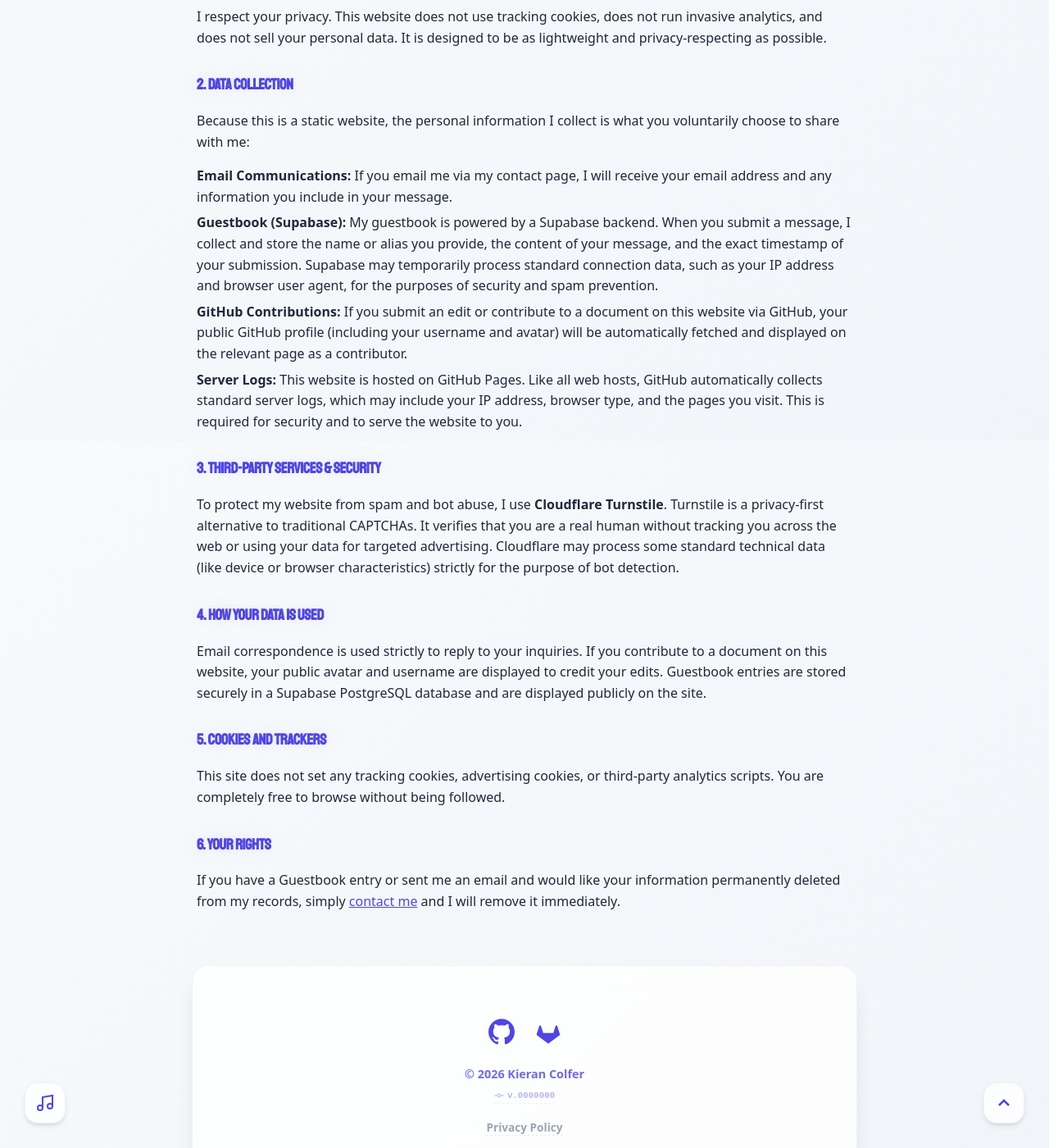
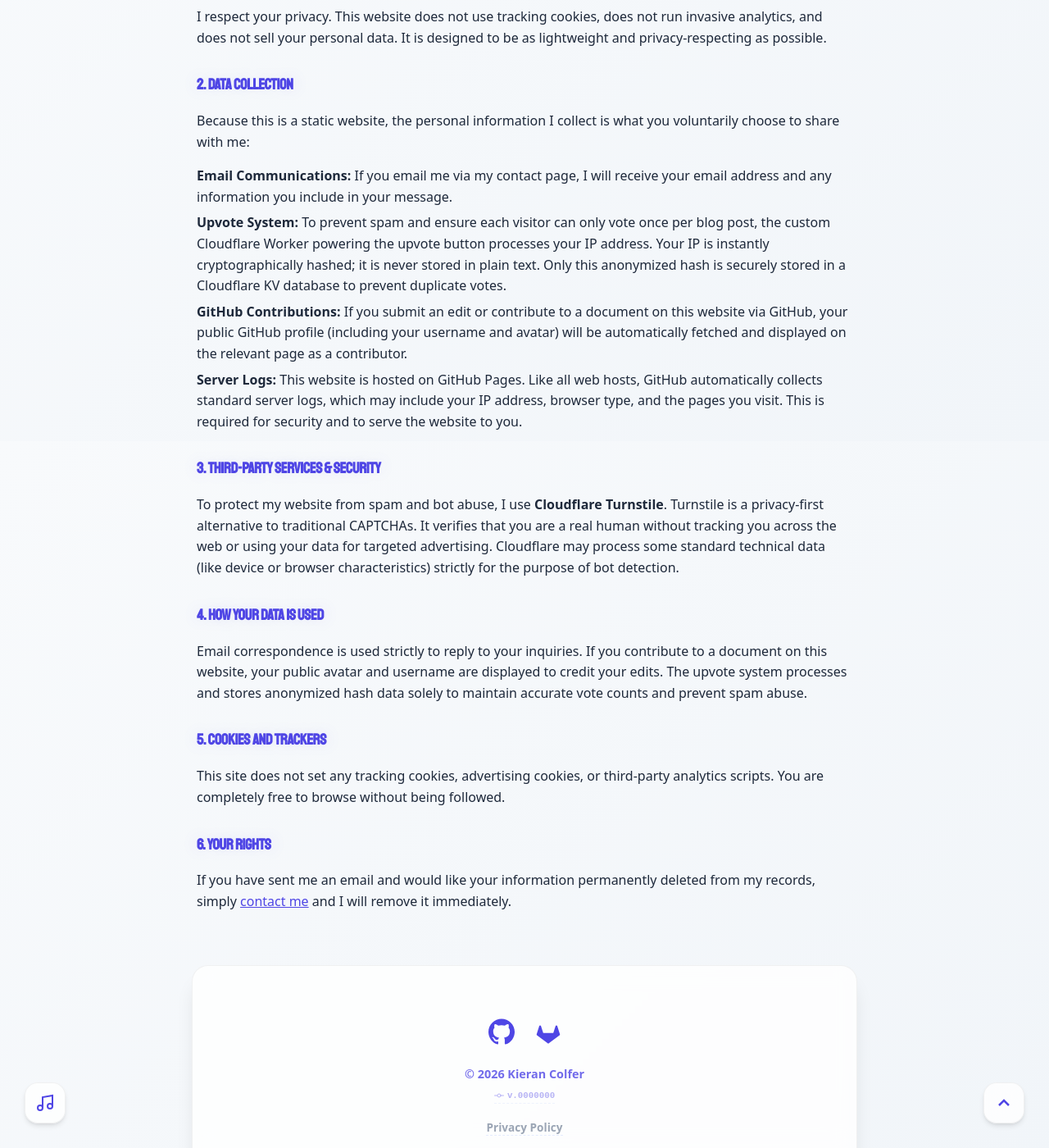
Before and after one commit to PASSK3YS/PASSK3YS.github.io, a Jekyll site: the page built from privacy.md, in a window 1280 px wide and 1400 px high, scrolled down 362 px. Shown: the whole window at 82% size. Built offline with Jekyll 4.4.1, drawn with Linux system fonts in a browser that asks for light colours; some web fonts are replaced; some of the changed text lies outside the part shown.

Commit message:
chore: uppdate privacy policy and update upvoting logic

```diff
--- a/privacy.md
+++ b/privacy.md
@@ -21,7 +21,7 @@
     <p>Because this is a static website, the personal information I collect is what you voluntarily choose to share with me:</p>
     <ul>
       <li><strong>Email Communications:</strong> If you email me via my contact page, I will receive your email address and any information you include in your message.</li>
-      <li><strong>Guestbook (Supabase):</strong> My guestbook is powered by a Supabase backend. When you submit a message, I collect and store the name or alias you provide, the content of your message, and the exact timestamp of your submission. Supabase may temporarily process standard connection data, such as your IP address and browser user agent, for the purposes of security and spam prevention.</li>
+      <li><strong>Upvote System:</strong> To prevent spam and ensure each visitor can only vote once per blog post, the custom Cloudflare Worker powering the upvote button processes your IP address. Your IP is instantly cryptographically hashed; it is never stored in plain text. Only this anonymized hash is securely stored in a Cloudflare KV database to prevent duplicate votes.</li>
       <li><strong>GitHub Contributions:</strong> If you submit an edit or contribute to a document on this website via GitHub, your public GitHub profile (including your username and avatar) will be automatically fetched and displayed on the relevant page as a contributor.</li>
       <li><strong>Server Logs:</strong> This website is hosted on GitHub Pages. Like all web hosts, GitHub automatically collects standard server logs, which may include your IP address, browser type, and the pages you visit. This is required for security and to serve the website to you.</li>
     </ul>
@@ -30,13 +30,13 @@
     <p>To protect my website from spam and bot abuse, I use <strong>Cloudflare Turnstile</strong>. Turnstile is a privacy-first alternative to traditional CAPTCHAs. It verifies that you are a real human without tracking you across the web or using your data for targeted advertising. Cloudflare may process some standard technical data (like device or browser characteristics) strictly for the purpose of bot detection.</p>
 
     <h3 style="color: var(--accent); margin-top: 30px;">4. How Your Data is Used</h3>
-    <p>Email correspondence is used strictly to reply to your inquiries. If you contribute to a document on this website, your public avatar and username are displayed to credit your edits. Guestbook entries are stored securely in a Supabase PostgreSQL database and are displayed publicly on the site.</p>
+    <p>Email correspondence is used strictly to reply to your inquiries. If you contribute to a document on this website, your public avatar and username are displayed to credit your edits. The upvote system processes and stores anonymized hash data solely to maintain accurate vote counts and prevent spam abuse.</p>
 
     <h3 style="color: var(--accent); margin-top: 30px;">5. Cookies and Trackers</h3>
     <p>This site does not set any tracking cookies, advertising cookies, or third-party analytics scripts. You are completely free to browse without being followed.</p>
 
     <h3 style="color: var(--accent); margin-top: 30px;">6. Your Rights</h3>
-    <p>If you have a Guestbook entry or sent me an email and would like your information permanently deleted from my records, simply <a href="/contact/" style="color: var(--accent); text-decoration: underline;">contact me</a> and I will remove it immediately.</p>
+    <p>If you have sent me an email and would like your information permanently deleted from my records, simply <a href="/contact/" style="color: var(--accent); text-decoration: underline;">contact me</a> and I will remove it immediately.</p>
 
   </div>
 
--- a/src/index.js
+++ b/src/index.js
@@ -37,7 +37,7 @@
             count = parseInt(count) + 1;
 
             await env.UPVOTES.put(path, count.toString());
-            await env.UPVOTES.put(`vote_${hashHex}`, "1", { expirationTtl: 86400 });
+            await env.UPVOTES.put(`vote_${hashHex}`, "1");
 
             return new Response(JSON.stringify({ count }), {
                 headers: { ...headers, "Content-Type": "application/json" }
```
Also changed, not shown: other parts of privacy.md (+1 -1 lines).
